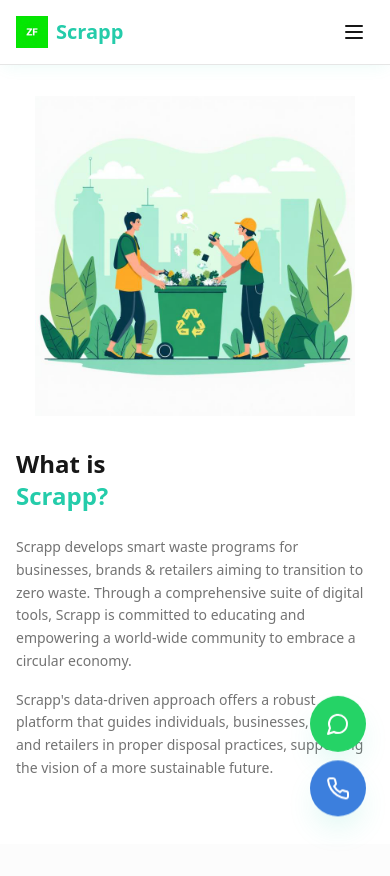
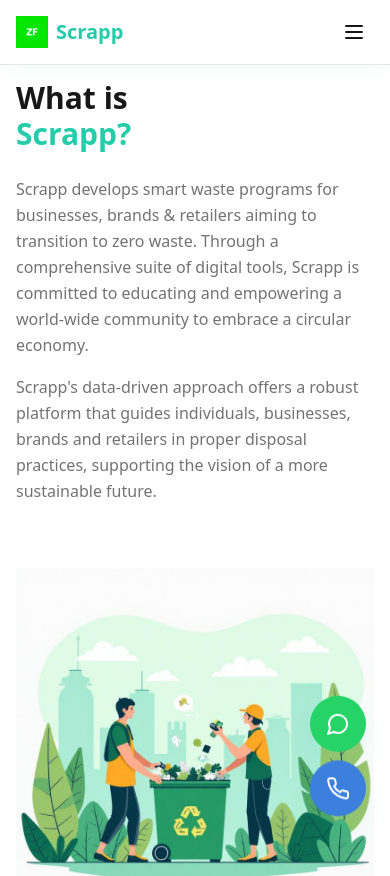
Before and after one commit to 1Burhanuddin/zetrow, a React (Vite) app: page / in a window 390 px wide. Shown: the top 876 px of the page. Built offline with nearby package versions, Linux system fonts and the light colour scheme.

Commit message:
Refactor Hero Section
Adjust hero section layout for mobile devices.

```diff
--- a/src/components/WhatIsScrappSection.tsx
+++ b/src/components/WhatIsScrappSection.tsx
@@ -2,17 +2,17 @@ import whatIsScrappIllustration from '@/assets/what-is-scrapp-illustration.png';
 
 const WhatIsScrappSection = () => {
   return (
-    <section className="pt-24 pb-16 lg:py-24 bg-background">
+    <section className="pt-20 pb-16 lg:py-24 bg-background">
       <div className="container mx-auto px-4 sm:px-6 lg:px-8">
-        <div className="grid grid-cols-1 lg:grid-cols-2 gap-8 lg:gap-12 items-center">
+        <div className="flex flex-col lg:grid lg:grid-cols-2 gap-8 lg:gap-12 lg:items-center">
           {/* Text Content */}
-          <div className="order-2 lg:order-1 lg:pr-8">
-            <h2 className="text-2xl sm:text-3xl lg:text-4xl xl:text-5xl font-bold text-foreground mb-6 lg:mb-8">
+          <div className="lg:pr-8">
+            <h2 className="text-3xl sm:text-4xl lg:text-4xl xl:text-5xl font-bold text-foreground mb-6 lg:mb-8 text-left">
               What is<br />
               <span className="text-primary">Scrapp?</span>
             </h2>
 
-            <div className="space-y-4 lg:space-y-6 text-sm sm:text-base lg:text-lg text-muted-foreground leading-relaxed">
+            <div className="space-y-4 lg:space-y-6 text-base lg:text-lg text-muted-foreground leading-relaxed text-left">
               <p>
                 Scrapp develops smart waste programs for businesses, brands &
                 retailers aiming to transition to zero waste. Through a
@@ -30,11 +30,11 @@ const WhatIsScrappSection = () => {
           </div>
 
           {/* Illustration */}
-          <div className="order-1 lg:order-2 flex justify-center lg:justify-end">
+          <div className="flex justify-center lg:justify-end mt-8 lg:mt-0">
             <img
               src={whatIsScrappIllustration}
               alt="Waste management illustration"
-              className="w-full max-w-xs sm:max-w-sm lg:max-w-md xl:max-w-lg animate-fade-in"
+              className="w-full max-w-sm sm:max-w-md lg:max-w-lg animate-fade-in"
             />
           </div>
         </div>
```
